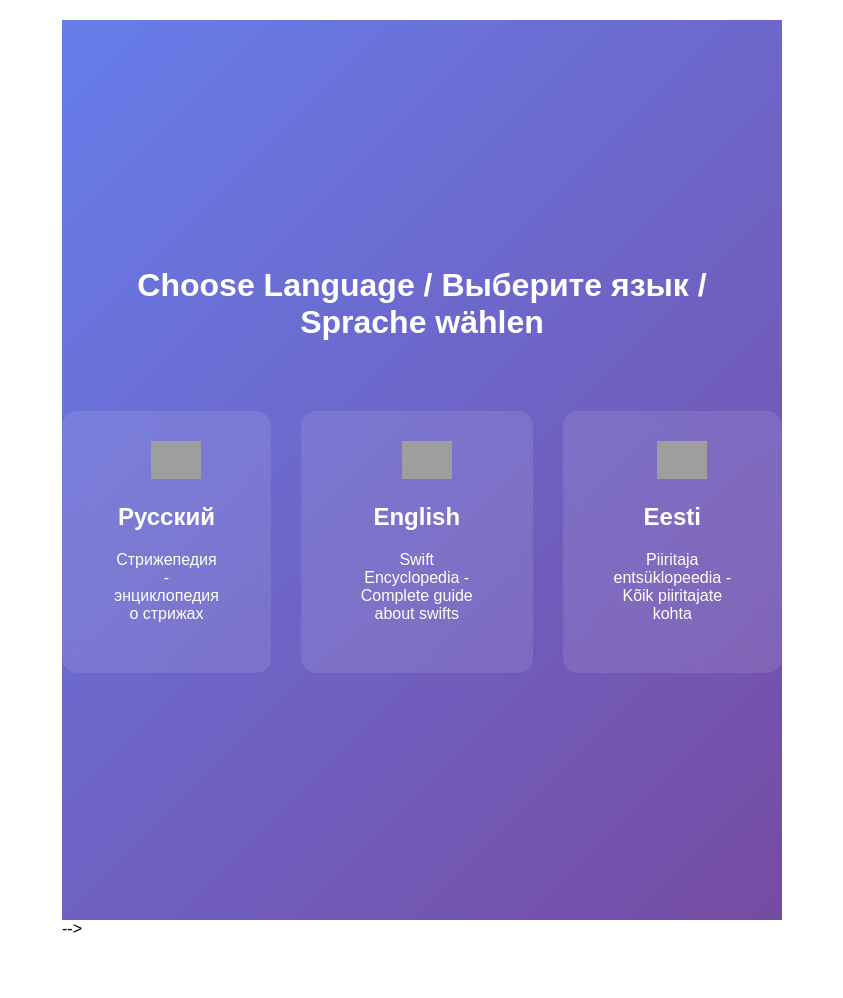
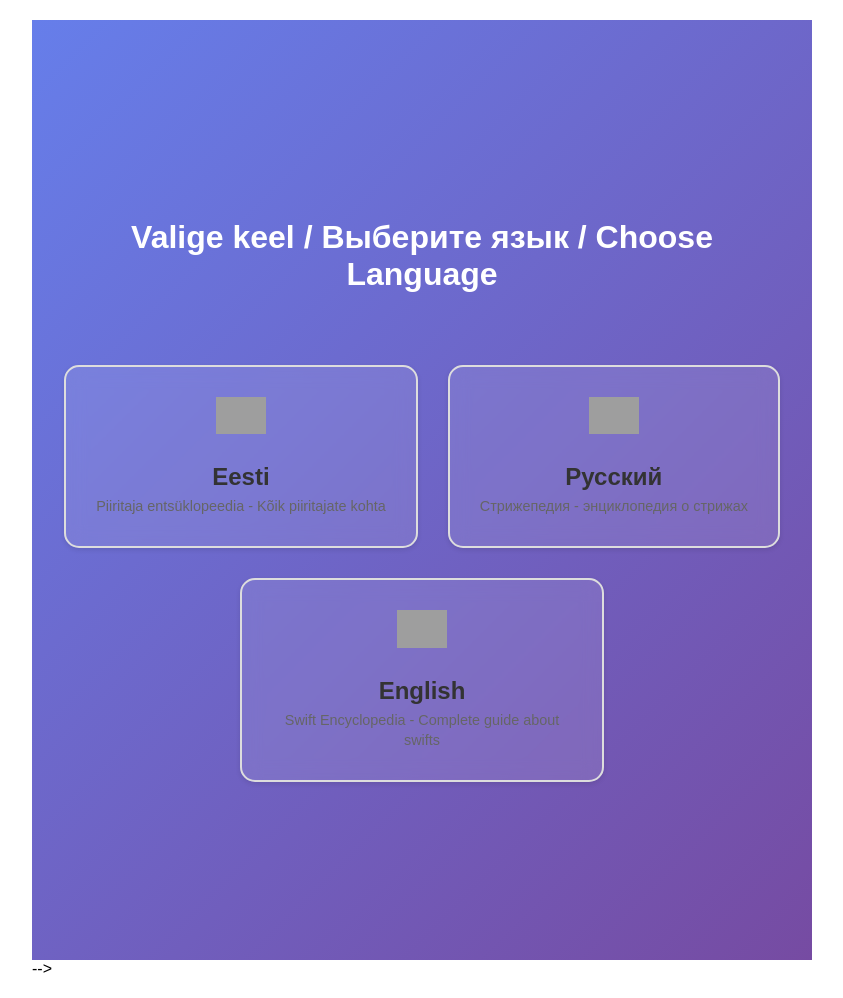
Before and after one commit to loodus-wiki/apus-apus, a Jekyll site: the page built from docs/index.md, in a window 1280 px wide, cut to the strip 0-998 px from the top of the page. Shown: the whole strip, without its empty margins (218-1061 px from the left). Built offline with Jekyll 4.4.1, drawn with Linux system fonts in a browser that asks for light colours; before the commit the page ends 958 px from its top, so only the background shows below that; grey boxes are pictures that could not be loaded.

Commit message:
fix css for main

```diff
--- a/docs/_config.yml
+++ b/docs/_config.yml
@@ -21,6 +21,10 @@ toc:
   max_level: 3 # Максимальный уровень заголовков
   ordered_list: false # Использовать <ul> вместо <ol>
 
+kramdown:
+  toc_levels: 1..6
+  auto_ids: true
+
 include:
   - "ru/*.md"
   - "en/*.md"
--- a/docs/_layouts/default.html
+++ b/docs/_layouts/default.html
@@ -5,7 +5,23 @@
     <meta name="viewport" content="width=device-width, initial-scale=1.0">
     <title>{{ page.title | default: site.title }}</title>
     <link rel="stylesheet" href="{{ '/assets/css/style.css' | relative_url }}">
+
+    <style>
+        #markdown-toc {
+            background: #f8f9fa;
+            border: 1px solid #dee2e6;
+            border-radius: 0.25rem;
+            padding: 1rem;
+            margin-bottom: 2rem;
+        }
+
+        #markdown-toc ul {
+            list-style: none;
+            padding-left: 1rem;
+        }
+    </style>
 </head>
+
 <body>
     {% unless page.is_home %}
     <header>
@@ -36,4 +52,5 @@
     </main>
     <script src="{{ '/assets/js/nav-toggle.js' | relative_url }}"></script>
 </body>
+
 </html>
--- a/docs/assets/css/style.css
+++ b/docs/assets/css/style.css
@@ -3,30 +3,6 @@
 body {
     margin: 0;
     font-family: Arial, sans-serif;
-}
-
-#t-main-content {
-  max-width: 800px; /* Ограничиваем ширину */
-  margin: 0 auto; /* Центрируем */
-  padding: 20px 10px; /* Отступы: 20px сверху/снизу, 40px слева/справа */
-  position: relative;
-  z-index: 1; /* Контент поверх птиц */
-  box-sizing: border-box; /* Учитываем padding в ширине */
-}
-
-/* Явные отступы для заголовков и абзацев */
-#t-main-content h1,
-#t-main-content h2,
-#t-main-content h3 {
-  margin: 0 10px 10px 0; /* Отступ снизу, 0 слева для контроля через padding */
-  padding-left: 10px; /* Дополнительный левый отступ для текста */
-  padding-right: 10px;
-}
-
-#t-main-content p {
-  margin: 0 30px 10px 0; /* Отступ снизу, 0 слева для контроля через padding */
-  padding-left: 30px; /* Дополнительный левый отступ для текста */
-  padding-right: 10px;
 }
 
 .main-nav {
@@ -124,3 +100,154 @@ body {
         font-size: 1.2em;
     }
 }
+
+
+
+
+/* Базовые стили для языкового селектора */
+.language-selector {
+  text-align: center;
+  padding: 20px;
+}
+
+.language-options {
+  display: flex;
+  justify-content: center;
+  gap: 20px;
+  flex-wrap: wrap;
+  margin-top: 30px;
+}
+
+.lang-option {
+  display: block;
+  padding: 20px;
+  border: 2px solid #ddd;
+  border-radius: 10px;
+  text-decoration: none;
+  color: inherit;
+  transition: all 0.3s ease;
+  background: white;
+  box-shadow: 0 2px 5px rgba(0,0,0,0.1);
+  min-width: 250px;
+  max-width: 300px;
+}
+
+.lang-option:hover {
+  border-color: #007bff;
+  transform: translateY(-2px);
+  box-shadow: 0 4px 10px rgba(0,0,0,0.15);
+}
+
+.lang-option img {
+  width: 48px;
+  height: auto;
+  margin-bottom: 10px;
+}
+
+.lang-option h2 {
+  margin: 10px 0 5px 0;
+  font-size: 1.5em;
+  color: #333;
+}
+
+.lang-option p {
+  margin: 5px 0 0 0;
+  font-size: 0.9em;
+  color: #666;
+  line-height: 1.4;
+}
+
+/* Медиа-запросы для мобильных устройств */
+@media screen and (max-width: 768px) {
+  .language-options {
+    flex-direction: column;
+    align-items: center;
+    gap: 15px;
+  }
+
+  .lang-option {
+    width: 100%;
+    max-width: 350px;
+    min-width: unset;
+  }
+}
+
+@media screen and (max-width: 480px) {
+  .language-selector {
+    padding: 15px 10px;
+  }
+
+  .language-selector h1 {
+    font-size: 1.3em;
+    margin-bottom: 20px;
+  }
+
+  .language-options {
+    gap: 12px;
+    margin-top: 20px;
+  }
+
+  .lang-option {
+    padding: 15px;
+    max-width: 100%;
+  }
+
+  .lang-option h2 {
+    font-size: 1.3em;
+  }
+
+  .lang-option p {
+    font-size: 0.85em;
+  }
+}
+
+/* Обновленные стили для основного контента */
+#t-main-content {
+  max-width: 800px;
+  margin: 0 auto;
+  padding: 20px 10px;
+  position: relative;
+  z-index: 1;
+  box-sizing: border-box;
+}
+
+/* Медиа-запросы для основного контента */
+@media screen and (max-width: 768px) {
+  #t-main-content {
+    padding: 15px 8px;
+  }
+
+  #t-main-content h1,
+  #t-main-content h2,
+  #t-main-content h3 {
+    margin: 0 5px 10px 0;
+    padding-left: 8px;
+    padding-right: 8px;
+  }
+
+  #t-main-content p {
+    margin: 0 15px 10px 0;
+    padding-left: 15px;
+    padding-right: 8px;
+  }
+}
+
+@media screen and (max-width: 480px) {
+  #t-main-content {
+    padding: 10px 5px;
+  }
+
+  #t-main-content h1,
+  #t-main-content h2,
+  #t-main-content h3 {
+    margin: 0 2px 8px 0;
+    padding-left: 5px;
+    padding-right: 5px;
+  }
+
+  #t-main-content p {
+    margin: 0 8px 8px 0;
+    padding-left: 8px;
+    padding-right: 5px;
+  }
+}
--- a/docs/assets/css/styles.css
+++ b/docs/assets/css/styles.css
@@ -8,32 +8,7 @@
 /*  position: relative;
   overflow-x: hidden;
 } */
-#t-main-content {
-  max-width: 800px; /* Ограничиваем ширину */
-  margin: 0 auto; /* Центрируем */
-  padding: 20px 40px; /* Отступы: 20px сверху/снизу, 40px слева/справа */
-  position: relative;
-  z-index: 1; /* Контент поверх птиц */
-  box-sizing: border-box; /* Учитываем padding в ширине */
-}
 
-/* Явные отступы для заголовков и абзацев */
-#t-main-content h1,
-#t-main-content h2,
-#t-main-content h3,
-#t-main-content p {
-  margin: 0 0 20px 0; /* Отступ снизу, 0 слева для контроля через padding */
-  padding-left: 20px; /* Дополнительный левый отступ для текста */
-  padding-right: 20px;
-}
-
-/* Изображения внутри main */
-#t-main-content img {
-  max-width: 100%;
-  height: auto;
-  margin: 0 0 20px 0;
-  padding-left: 20px; /* Отступ слева для изображения */
-}
 /* Переключатель языков */
 .language-switcher {
     position: fixed;
--- a/docs/index.md
+++ b/docs/index.md
@@ -15,26 +15,23 @@ is_home: true
 
 <body>
     <div class="language-selector">
-        <h1>Choose Language / Выберите язык / Sprache wählen</h1>
+        <h1>Valige keel / Выберите язык / Choose Language </h1>
 
         <div class="language-options">
-            <!--  Пути относительно /docs -->
+            <a href="est/" class="lang-option">
+                <img src="assets/images/flags/est.svg" alt="Eesti">
+                <h2>Eesti</h2>
+                <p>Piiritaja entsüklopeedia - Kõik piiritajate kohta</p>
+            </a>
             <a href="ru/" class="lang-option">
                 <img src="assets/images/flags/ru.svg" alt="Русский">
                 <h2>Русский</h2>
                 <p>Стрижепедия - энциклопедия о стрижах</p>
             </a>
-
             <a href="en/" class="lang-option">
                 <img src="assets/images/flags/en.svg" alt="English">
                 <h2>English</h2>
                 <p>Swift Encyclopedia - Complete guide about swifts</p>
-            </a>
-
-            <a href="est/" class="lang-option">
-                <img src="assets/images/flags/est.svg" alt="Eesti">
-                <h2>Eesti</h2>
-                <p>Piiritaja entsüklopeedia - Kõik piiritajate kohta</p>
             </a>
         </div>
     </div>
```
Also changed, not shown: docs/ru/identifying-swift.md (+2 -0 lines), 11 other files. Lines whose indentation alone changed are shown as unchanged.
